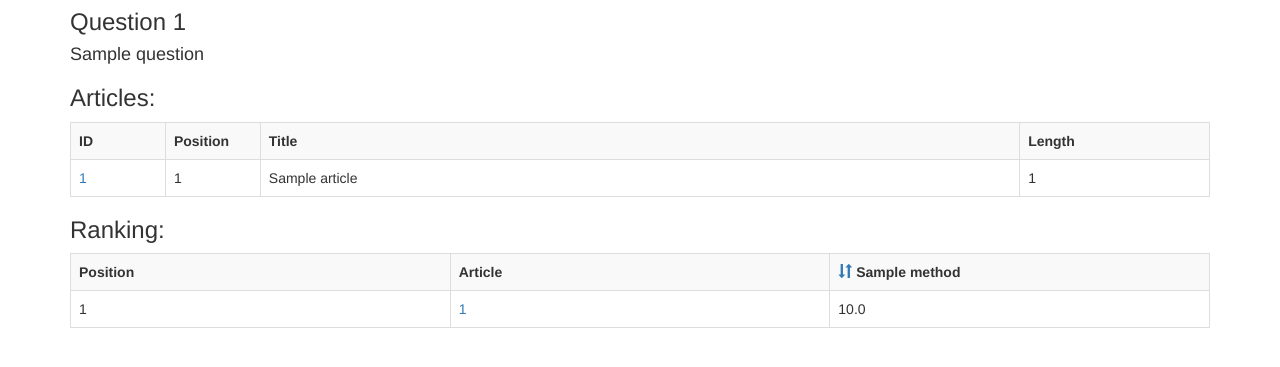
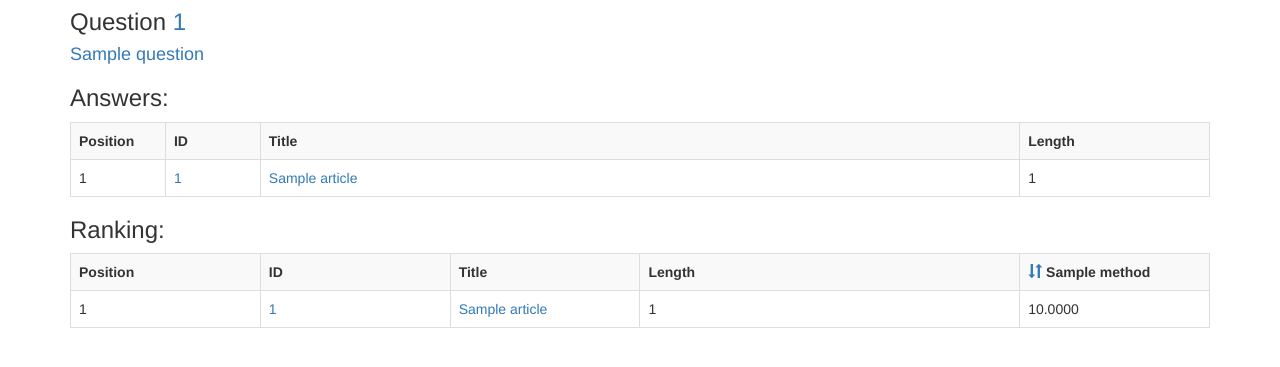
Before and after one commit to shajen/Wikipedia-Answering-Machine, a Django app: page /questions/1/ in a window 1280 px wide. Shown: the part 51-418 px from the top of the page. Run offline with Django 3.2, Linux system fonts and the light colour scheme; tables that the repository leaves empty hold one stand-in row (values such as "Sample post"); some libraries are stand-ins or nearby versions.

Commit message:
Updated question page.

```diff
--- a/data/models.py
+++ b/data/models.py
@@ -189,8 +189,8 @@ class Question(models.Model):
         default_row = list(map(lambda m: float('Inf') if m.is_smaller_first else -float('Inf'), methods))
         data = defaultdict(lambda: default_row.copy())
         for i in range(len(methods)):
-            for (article_id, weight) in Rate.objects.filter(question_id=self.id).filter(method_id=methods[i].id).values_list('article_id', 'weight'):
-                data[article_id][i] = weight
+            for rate in Rate.objects.filter(question_id=self.id).filter(method_id=methods[i].id).select_related('article'):
+                data[rate.article][i] = rate.weight
         return data
 
 class Answer(models.Model):
--- a/data/views.py
+++ b/data/views.py
@@ -32,9 +32,14 @@ def question(request, id):
         methods = Method.objects.filter(is_enabled=True).order_by('name')
         data = question.get_methods_results(methods).items()
         data = sorted(data, key=lambda row: row[1][order_by-1], reverse=not methods[order_by-1].is_smaller_first)
-        sorted_articles_id = list(map(lambda row: row[0], data))
+        sorted_articles_id = list(map(lambda row: row[0].id, data))
         answers = question.answer_set.select_related('article')
-        answers = list(map(lambda answer: (answer, sorted_articles_id.index(answer.article.id) + 1), answers))
+        def position(answer):
+            try:
+                return sorted_articles_id.index(answer.article.id) + 1
+            except ValueError:
+                return -1
+        answers = list(map(lambda answer: (answer, position(answer)), answers))
         methods = list(map(lambda m: m.preety_name(), methods))
         return render(request, 'data/question.html', {'question' :  question, 'answers' : answers, 'methods' : methods, 'data' : data})
     except ObjectDoesNotExist:
--- a/templates/data/question.html
+++ b/templates/data/question.html
@@ -6,23 +6,23 @@ Question ({{ question.id }}): {{ question.name }}
 
 {% block content %}
 <div>
-  <h3>Question {{ question.id }}</h3>
-  <h4>{{ question.name }}</h4>
+  <h3>Question <a href="{% url 'question' question.id %}">{{ question.id }}</a></h3>
+  <h4><a href="https://www.google.com/search?q=site:pl.wikipedia.org {{ question.name }}">{{ question.name }}</a></h4>
 </div>
 
-<h3>Articles:</h3>
+<h3>Answers:</h3>
 <table class="table table-striped table-bordered table-hover">
   <tr>
+    <th class="col-md-1">Position</th>
     <th class="col-md-1">ID</th>
-    <th class="col-md-1">Position</th>
     <th class="col-md-8">Title</th>
     <th class="col-md-2">Length</th>
   </tr>
   {% for answer, position in answers %}
     <tr>
+      <td>{{ position }}</td>
       <td><a href="{% url 'article' answer.article.id %}">{{ answer.article.id }}</a></td>
-      <td>{{ position }}</td>
-      <td>{{ answer.article.title }}</td>
+      <td><a href="https://www.google.com/search?q=site:pl.wikipedia.org {{ answer.article.title }}">{{ answer.article.title }}</a></td>
       <td>{{ answer.article.content_words_count }}</td>
     </tr>
   {% endfor %}
@@ -32,7 +32,9 @@ Question ({{ question.id }}): {{ question.name }}
 <table class="table table-striped table-bordered table-hover">
   <tr>
     <th class="col-md-1">Position</th>
-    <th class="col-md-1">Article</th>
+    <th class="col-md-1">ID</th>
+    <th class="col-md-1">Title</th>
+    <th class="col-md-2">Length</th>
     {% for method in methods %}
       <th class="col-md-1">
         <a href="?order_by={{ forloop.counter }}"><span class="glyphicon glyphicon glyphicon-sort"></span></a>
@@ -40,12 +42,14 @@ Question ({{ question.id }}): {{ question.name }}
        </th>
     {% endfor %}
   </tr>
-  {% for article_id, row in data %}
+  {% for article, row in data %}
     <tr>
       <td>{{ forloop.counter }}</td>
-      <td><a href="{% url 'article' article_id %}">{{ article_id }}</a></td>
+      <td><a href="{% url 'article' article.id %}">{{ article.id }}</a></td>
+      <td><a href="https://www.google.com/search?q=site:pl.wikipedia.org {{ article.title }}">{{ article.title }}</a></td>
+      <td>{{ article.content_words_count }}</td>
       {% for weight in row %}
-        <td>{{ weight }}</td>
+        <td>{{ weight|floatformat:4 }}</td>
       {% endfor %}
     </tr>
   {% endfor %}
```
